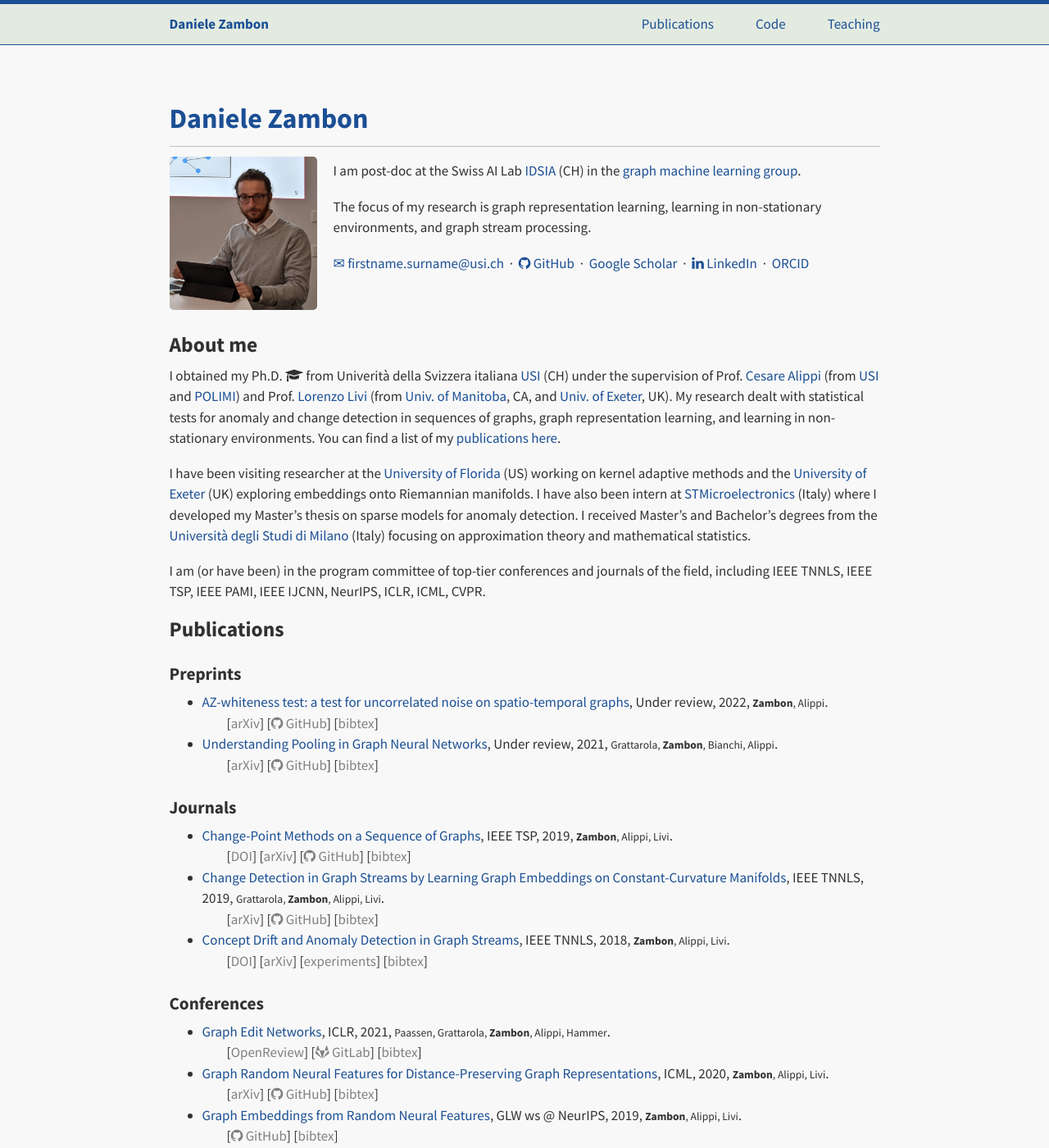
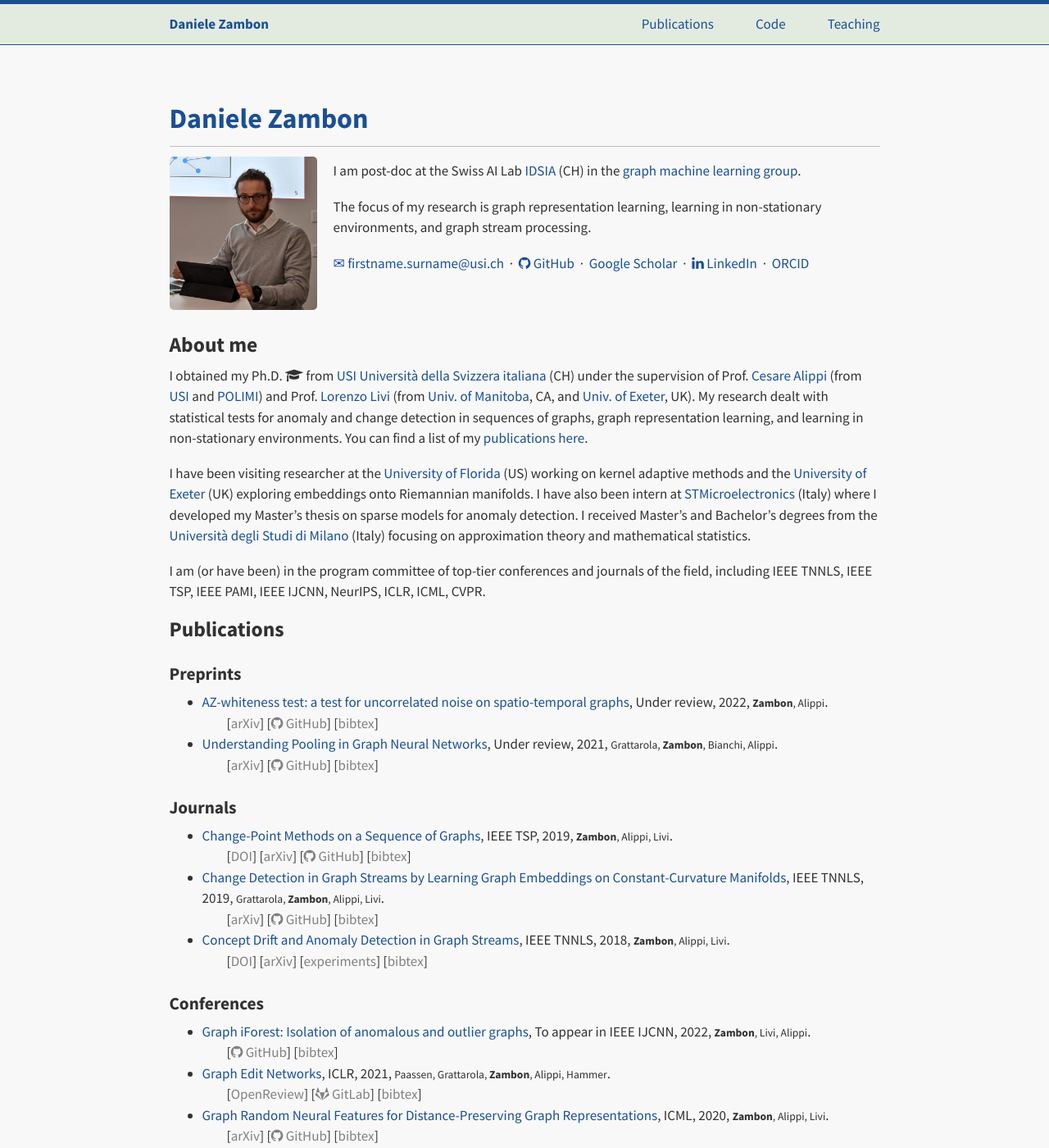
Before and after one commit to dzambon/dzambon.github.io, a Jekyll site: the page built from index.md, in a window 1280 px wide and 1400 px high. Shown: the whole window at 82% size. Built offline with Jekyll 4.4.1, drawn with Linux system fonts in a browser that asks for light colours; a style sheet for code colours, icons or effects is not loaded.

Commit message:
added ijcnn paper

```diff
--- a/_data/papers.yaml
+++ b/_data/papers.yaml
@@ -12,7 +12,16 @@
  #    experiments:
  #    github:
  #    gitlab:
-
+ -
+    id: zambon2022graph
+    title: "Graph iForest: Isolation of anomalous and outlier graphs"
+    author: "Zambon, Daniele and Livi, Lorenzo and Alippi, Cesare"
+    short_author: "Zambon, Livi, Alippi"
+    year: 2022
+    bibtex: "@inproceedings{zambon2022graph, title={Graph {iForest}: Isolation of anomalous and outlier graphs}, author={Zambon, Daniele and Livi, Lorenzo and Alippi, Cesare}, year={2022}, booktitle={IEEE International Joint Conference on Neural Networks}, }"
+    type: conference
+    short_venue: "To appear in IEEE IJCNN"
+    github: https://github.com/dzambon/graph-iforest
  -
     id: zambon2022az
     title: "AZ-whiteness test: a test for uncorrelated noise on spatio-temporal graphs"
--- a/index.md
+++ b/index.md
@@ -31,7 +31,7 @@ title: Home
 ## About me
 
 
-I obtained my Ph.D. <i class="fa fa-graduation-cap"></i> from Univerità della Svizzera italiana [USI](http://inf.usi.ch) (CH) under the supervision of Prof. [Cesare Alippi](https://alippi.faculty.polimi.it/) (from [USI](http://inf.usi.ch) and [POLIMI](https://www.deib.polimi.it/eng/home-page)) and Prof. [Lorenzo Livi](https://sites.google.com/site/lorenzlivi/) (from [Univ. of Manitoba](https://sci.umanitoba.ca/cs/), CA, and [Univ. of Exeter](http://emps.exeter.ac.uk/), UK).
+I obtained my Ph.D. <i class="fa fa-graduation-cap"></i> from [USI Università della Svizzera italiana](http://inf.usi.ch) (CH) under the supervision of Prof. [Cesare Alippi](https://alippi.faculty.polimi.it/) (from [USI](http://inf.usi.ch) and [POLIMI](https://www.deib.polimi.it/eng/home-page)) and Prof. [Lorenzo Livi](https://sites.google.com/site/lorenzlivi/) (from [Univ. of Manitoba](https://sci.umanitoba.ca/cs/), CA, and [Univ. of Exeter](http://emps.exeter.ac.uk/), UK).
 My research dealt with statistical tests for anomaly and change detection in sequences of graphs, graph representation learning, and learning in non-stationary environments. You can find a list of my [publications here](#publications).
 
 I have been visiting researcher at the [University of Florida](http://www.cnel.ufl.edu/) (US) working on kernel adaptive methods and the [University of Exeter](http://emps.exeter.ac.uk/) (UK) exploring embeddings onto Riemannian manifolds. I have also been intern at [STMicroelectronics](https://www.st.com) (Italy) where I developed my Master's thesis on sparse models for anomaly detection.
```
